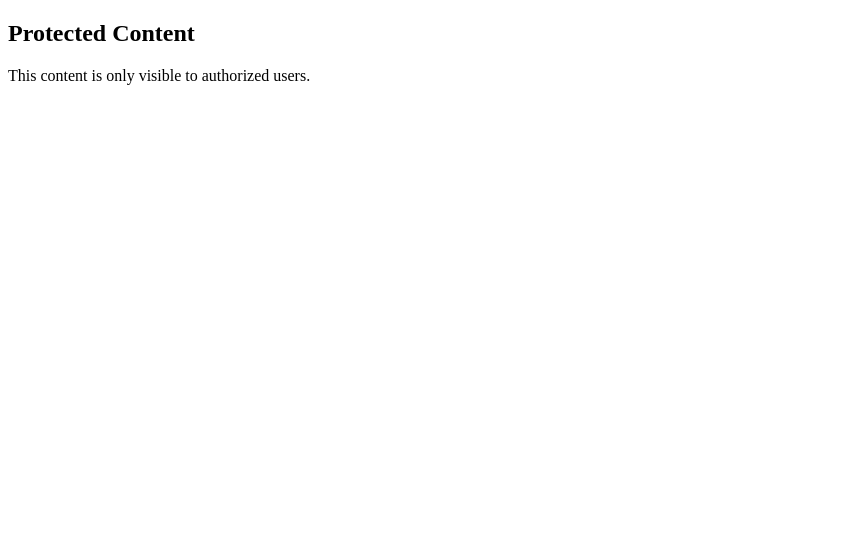
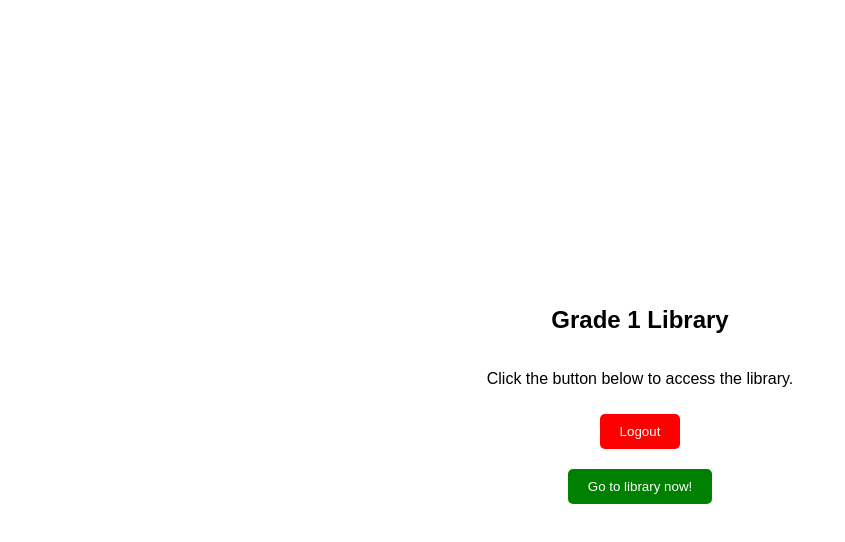
Before and after one commit to masomodigital/protected-page, a plain HTML site: page index.html in a window 1280 px wide. Shown: the whole page, without its empty margins (0-845 px from the left). Drawn offline with Linux system fonts and the light colour scheme; sample sign-in values are in the browser's storage.

Commit message:
Update index.html

```diff
--- a/index.html
+++ b/index.html
@@ -4,10 +4,39 @@
     <meta charset="UTF-8">
     <meta name="viewport" content="width=device-width, initial-scale=1.0">
     <title>Protected Page</title>
+    <style>
+        body {
+            font-family: Arial, sans-serif;
+            display: flex;
+            flex-direction: column;
+            align-items: center;
+            justify-content: center;
+            height: 100vh;
+            margin: 0;
+        }
+        button {
+            padding: 10px 20px;
+            cursor: pointer;
+            margin: 10px;
+            border: none;
+            border-radius: 5px;
+        }
+        .logout {
+            background-color: red;
+            color: white;
+        }
+        .go-to-library {
+            background-color: green;
+            color: white;
+        }
+    </style>
 </head>
 <body>
-    <h2>Protected Content</h2>
-    <p>This content is only visible to authorized users.</p>
+    <h2>Grade 1 Library</h2>
+    <p>Click the button below to access the library.</p>
+
+    <button class="logout" onclick="logout()">Logout</button>
+    <button class="go-to-library" onclick="window.location.href='https://sites.google.com/view/grades-1/home'">Go to library now!</button>
 
     <script>
         // Check if the user is logged in
@@ -18,6 +47,12 @@
             }
         }
 
+        // Logout function
+        function logout() {
+            localStorage.removeItem('isLoggedIn'); // Clear login state
+            window.location.href = "https://masomodigital.github.io/grade1iframe/"; // Redirect to login page
+        }
+
         // Run the checkLogin function on page load
         window.onload = checkLogin;
     </script>
```
